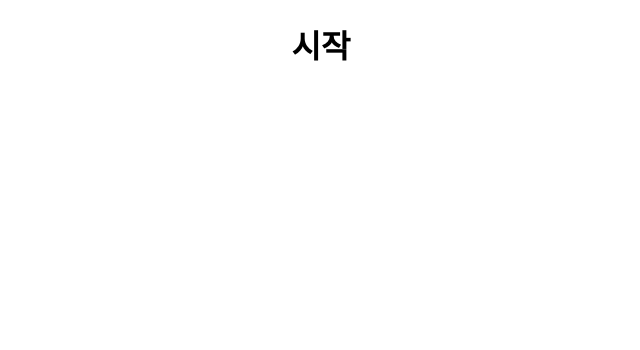
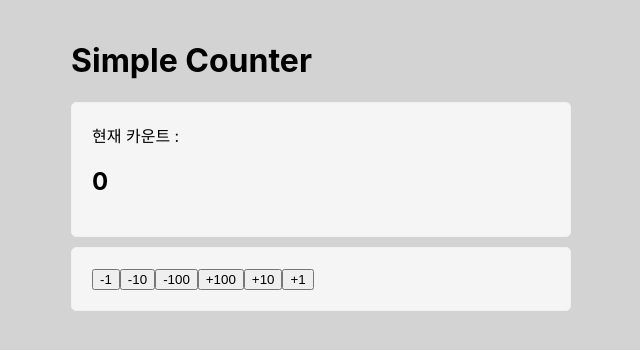
Before and after one commit to yyrrcc/react_project1_250926, a React (Create React App) app: page / in a window 1280 px wide. Shown: the top 350 px of the page, without its empty margins (319-959 px from the left). Built offline with nearby package versions, Linux system fonts and the light colour scheme.

Commit message:
카운트 미니프로젝트 완료

```diff
--- a/src/App.css
+++ b/src/App.css
@@ -1,38 +1,17 @@
-.App {
-  text-align: center;
+body {
+  padding: 20px;
+  background-color: lightgray;
 }
 
-.App-logo {
-  height: 40vmin;
-  pointer-events: none;
+.App {
+  margin: 0 auto;
+  width: 500px;
 }
 
-@media (prefers-reduced-motion: no-preference) {
-  .App-logo {
-    animation: App-logo-spin infinite 20s linear;
-  }
+.App > section {
+  padding: 20px;
+  background-color: #f5f5f5;
+  border: 1px solid #f0f0f0;
+  border-radius: 5px;
+  margin-bottom: 10px;
 }
-
-.App-header {
-  background-color: #282c34;
-  min-height: 100vh;
-  display: flex;
-  flex-direction: column;
-  align-items: center;
-  justify-content: center;
-  font-size: calc(10px + 2vmin);
-  color: white;
-}
-
-.App-link {
-  color: #61dafb;
-}
-
-@keyframes App-logo-spin {
-  from {
-    transform: rotate(0deg);
-  }
-  to {
-    transform: rotate(360deg);
-  }
-}
--- a/src/App.js
+++ b/src/App.js
@@ -1,9 +1,25 @@
 import "./App.css";
+import { useState } from "react";
+import Viewer from "./components/Viewer";
+import Controller from "./components/Controller";
 
 function App() {
+  // 자식 컴포넌트에게 props 전달을 위해 부모 컴포넌트 App에서 선언
+  const [count, setCount] = useState(0);
+
+  const onClickCount = (value) => {
+    setCount(count + value);
+  };
+
   return (
     <div className="App">
-      <h1>시작</h1>
+      <h1>Simple Counter</h1>
+      <section>
+        <Viewer count={count} />
+      </section>
+      <section>
+        <Controller onClickCount={onClickCount} />
+      </section>
     </div>
   );
 }
--- /dev/null
+++ b/src/components/Controller.js
@@ -0,0 +1,22 @@
+const Controller = ({ onClickCount }) => {
+  return (
+    <div>
+      {/*
+      onClick에는 '함수'를 넣어야 하고,
+      onClick={onClickCount(-1)}는 '함수 결과'를 넣는 거라서 렌더하는 순간 바로 실행됨
+      onClick={() => onClickCount(-1)}처럼 “함수를 하나 더 만들어 넘겨서, 클릭될 때 실행”되게 해야 함
+
+      괄호가 붙으면 '지금 실행', 괄호가 없으면 '참조만 전달'
+      이벤트 핸들러에는 항상 '참조'를 넣고, 인자가 필요하면 화살표 함수로 '나중에 실행'되게 감싸면 된다.
+      */}
+      <button onClick={() => onClickCount(-1)}>-1</button>
+      <button onClick={() => onClickCount(-10)}>-10</button>
+      <button onClick={() => onClickCount(-100)}>-100</button>
+      <button onClick={() => onClickCount(+100)}>+100</button>
+      <button onClick={() => onClickCount(+10)}>+10</button>
+      <button onClick={() => onClickCount(+1)}>+1</button>
+    </div>
+  );
+};
+
+export default Controller;
--- /dev/null
+++ b/src/components/Viewer.js
@@ -0,0 +1,10 @@
+const Viewer = ({ count }) => {
+  return (
+    <div>
+      <div>현재 카운트 : </div>
+      <h1>{count}</h1>
+    </div>
+  );
+};
+
+export default Viewer;
```
